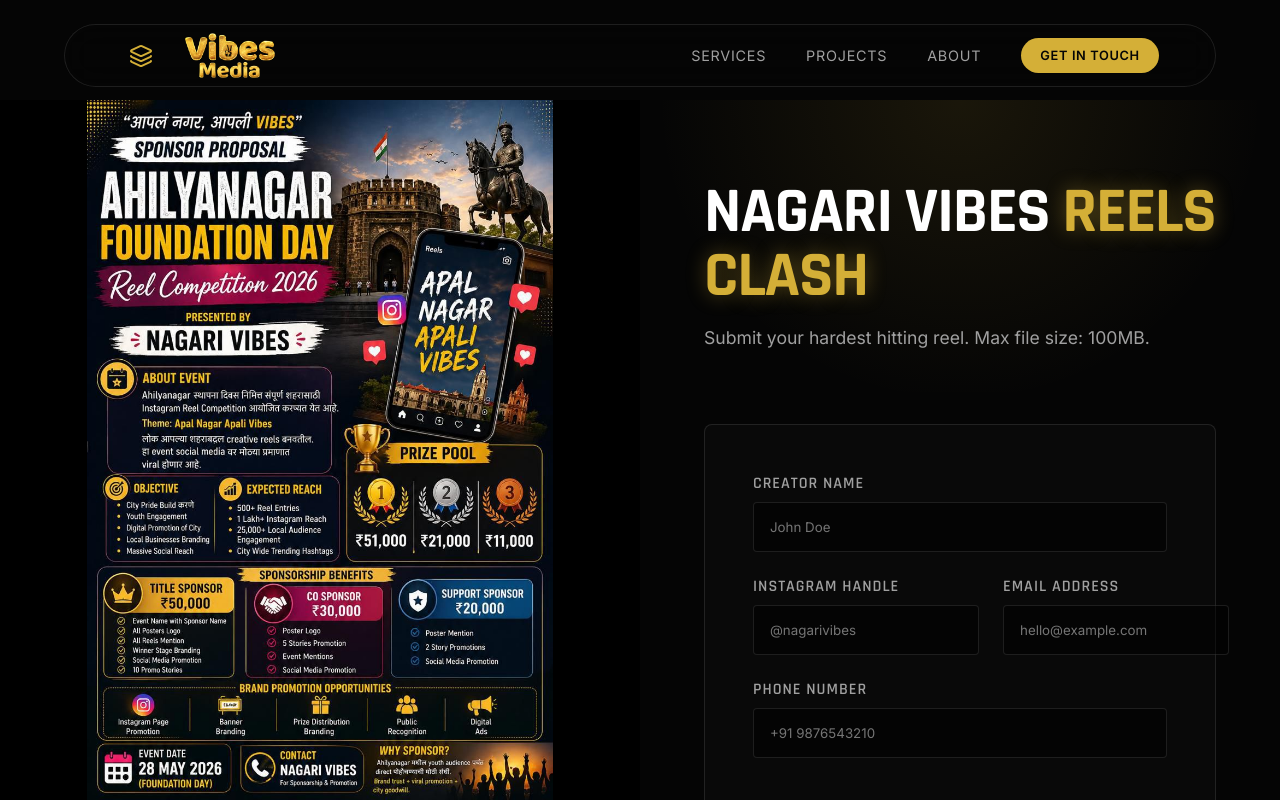
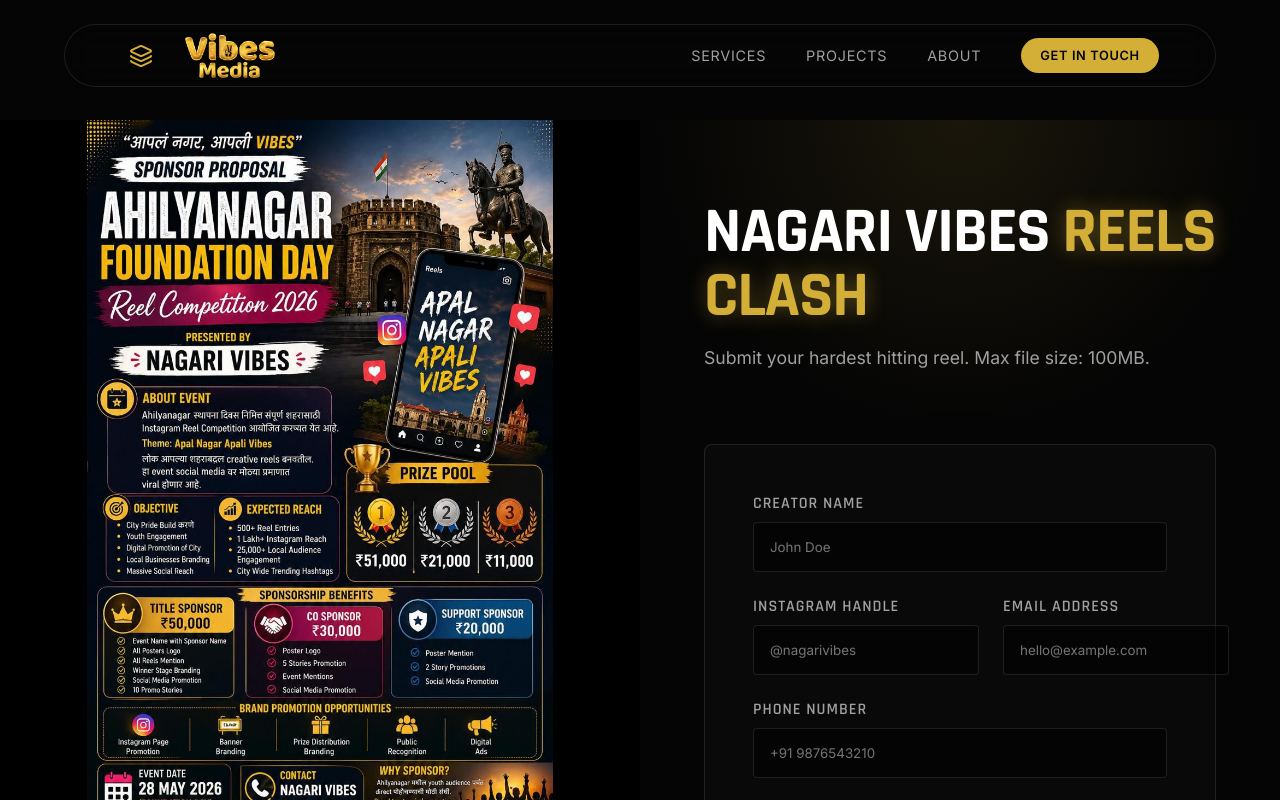
Before and after one commit to nagari-vibes/NagariVibes, a Next.js app: page /reels-competition in a window 1280 px wide. Shown: the top 800 px of the page. Built offline with nearby package versions, Linux system fonts and the light colour scheme; a web font is replaced by a local one.

Commit message:
UI: Adjust split layout padding to clear fixed header on competition page

```diff
--- a/src/app/reels-competition/Competition.module.css
+++ b/src/app/reels-competition/Competition.module.css
@@ -7,6 +7,7 @@
   display: flex;
   flex-direction: column;
   width: 100%;
+  padding-top: 120px; /* Space for fixed header on mobile */
 }
 
 .promoImageWrapper {
@@ -57,7 +58,7 @@
 @media (min-width: 1024px) {
   .splitLayout {
     flex-direction: row;
-    padding-top: 100px;
+    padding-top: 120px;
   }
 
   .promoImageWrapper {
```
